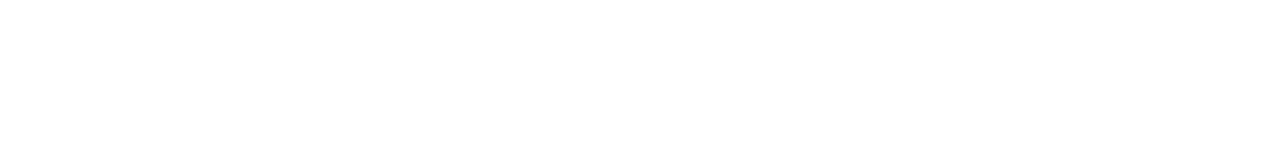
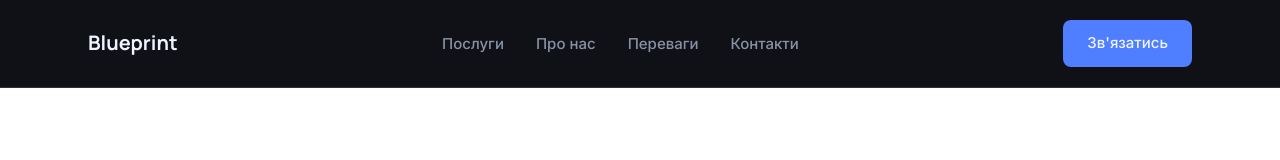
Before and after one commit to Pan-Artur/blueprint-web, a website built with Vite: page index.html in a window 1280 px wide. Built offline with nearby package versions, Linux system fonts and the light colour scheme; files whose address does not match are found by name.

Commit message:
feat: add header component with navigation and styles

```diff
--- a/src/components/header.html
+++ b/src/components/header.html
@@ -1,7 +1,32 @@
-<header>
+<header class="header">
   <div class="container">
-    <nav>
-
+    <nav class="nav">
+      <a href="#" class="logo">Blueprint</a>
+      <ul class="nav__list">
+        <li class="nav__item">
+          <a href="#services" class="nav__link">
+            Послуги
+          </a>
+        </li>
+        <li class="nav__item">
+          <a href="#about" class="nav__link">
+            Про нас
+          </a>
+        </li>
+        <li class="nav__item">
+          <a href="#advantages" class="nav__link">
+            Переваги
+          </a>
+        </li>
+        <li class="nav__item">
+          <a href="#contacts" class="nav__link">
+            Контакти
+          </a>
+        </li>
+      </ul>
+      <button type="button" class="btn-primary">
+        Зв'язатись
+      </button>
     </nav>
   </div>
 </header>
--- a/src/styles/sections/header.css
+++ b/src/styles/sections/header.css
@@ -0,0 +1,56 @@
+.header {
+  position: sticky;
+  top: 0;
+  z-index: 100;
+  background-color: var(--bg-primary);
+  border-bottom: 1px solid var(--border);
+}
+
+.nav {
+  display: flex;
+  align-items: center;
+  justify-content: space-between;
+
+  padding: 20px 0;
+}
+
+.logo {
+  font-family: 'Manrope', sans-serif;
+  font-weight: 700;
+  font-size: 20px;
+  color: var(--text-primary);
+}
+
+.nav__list {
+  display: flex;
+  align-items: center;
+  gap: 32px;
+}
+
+.nav__link {
+  font-family: 'Inter', sans-serif;
+  font-weight: 500;
+  font-size: 15px;
+  color: var(--text-muted);
+  transition: color 0.2s;
+}
+
+.nav__link:hover {
+  color: var(--text-primary);
+}
+
+.btn-primary {
+  font-family: 'Inter', sans-serif;
+  font-weight: 500;
+  font-size: 15px;
+  color: var(--text-primary);
+  background-color: var(--accent);
+
+  padding: 12px 24px;
+  border-radius: 8px;
+  transition: background-color 0.2s;
+}
+
+.btn-primary:hover {
+  background-color: #6b93ff;
+}
```
